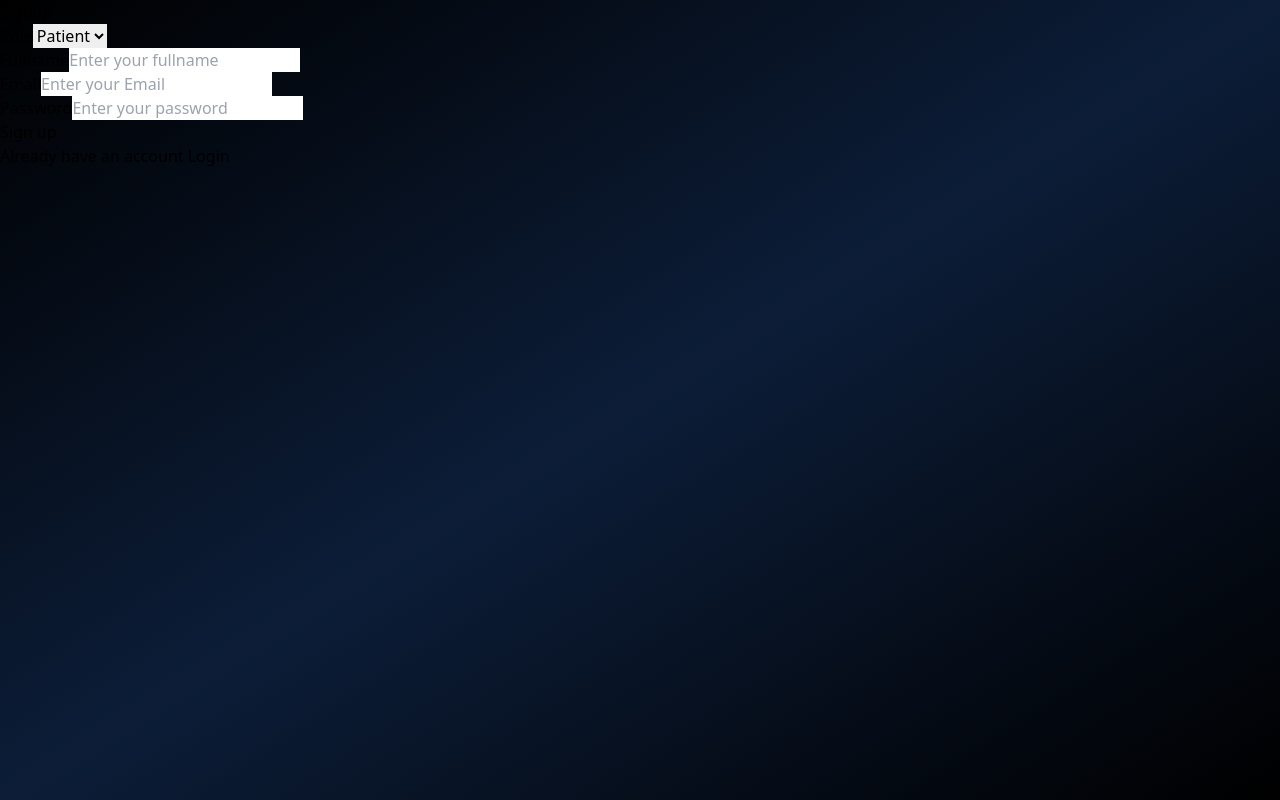
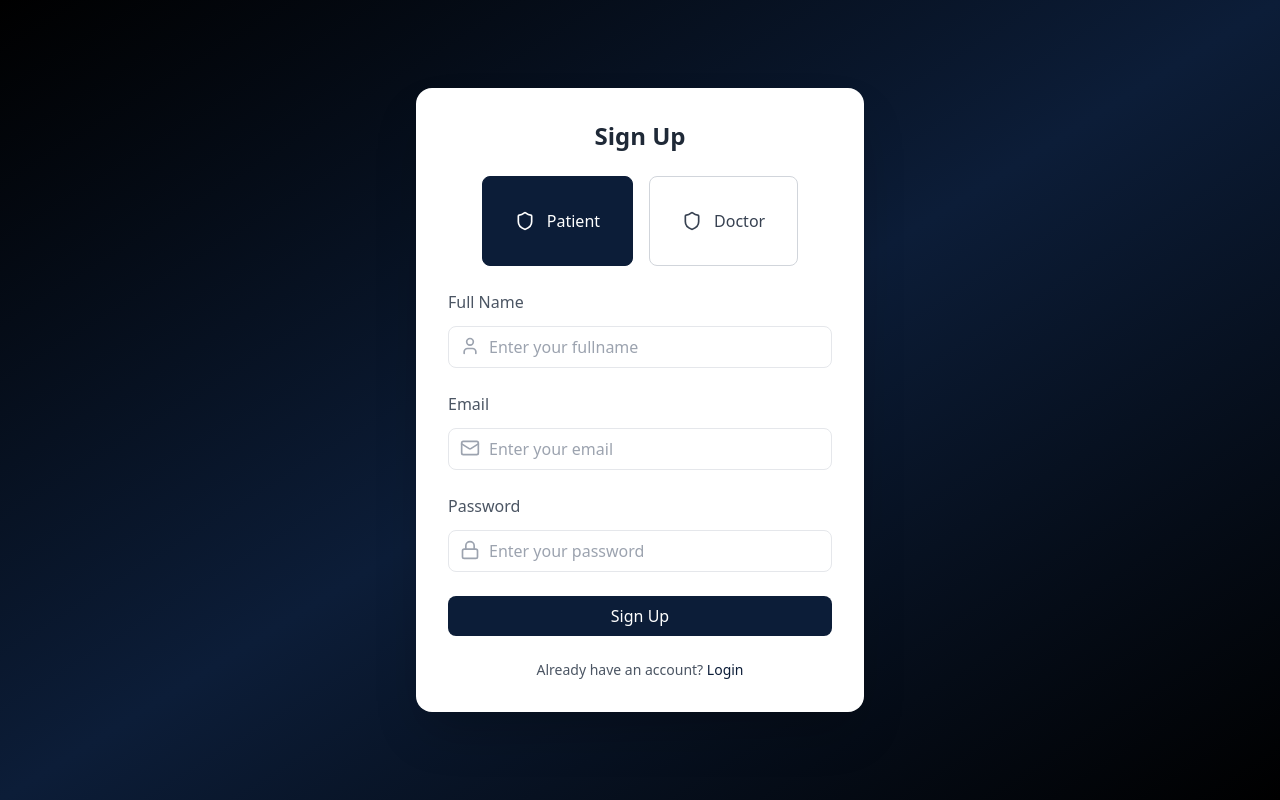
Before and after one commit to yashtech00/Hospital-management, a React (Vite) app in the folder client/: page /signup in a window 1280 px wide. Built offline with nearby package versions, Linux system fonts and the light colour scheme; no server answers.

Commit message:
done signin and signup

```diff
--- a/client/package.json
+++ b/client/package.json
@@ -14,6 +14,7 @@
     "axios": "^1.10.0",
     "class-variance-authority": "^0.7.1",
     "clsx": "^2.1.1",
+    "framer-motion": "^12.23.0",
     "lucide-react": "^0.525.0",
     "motion": "^12.23.0",
     "react": "^19.1.0",
--- a/client/src/App.tsx
+++ b/client/src/App.tsx
@@ -4,6 +4,7 @@ import Home from './pages/Home'
 import Signup from './pages/Auth/Signup'
 import { useQuery } from '@tanstack/react-query'
 import axios from 'axios'
+import Signin from './pages/Auth/Singin'
 
 
 function App() {
@@ -29,7 +30,7 @@ function App() {
     <Routes>
           <Route path="/" element={<Home />} />
           <Route path="/signup" element={<Signup />} />
-          {/* <Route path="/signin" element={<Home />} /> */}
+          <Route path="/signin" element={<Signin />} />
     </Routes>
   </BrowserRouter>
 </div>
--- a/client/src/pages/Auth/Signup.tsx
+++ b/client/src/pages/Auth/Signup.tsx
@@ -1,11 +1,9 @@
 import { useMutation } from "@tanstack/react-query";
 import axios from "axios";
-import { useState } from "react"
-import type { AuthProp } from "../../types/AuthType";
-
-
-
-
+import { useState } from "react";
+import type { SignUpProp } from "../../types/AuthType";
+import { motion } from "framer-motion";
+import { User, Lock, Mail, Shield } from "lucide-react";
 
 export default function Signup() {
   const [fullname, setFullname] = useState("");
@@ -13,89 +11,145 @@ export default function Signup() {
   const [password, setPassword] = useState("");
   const [role, setRole] = useState("patient");
 
-    const BACKEND_URL = import.meta.env.BACKEND_URL;
+  const BACKEND_URL = import.meta.env.VITE_BACKEND_URL; // use correct env variable for Vite
 
   const { mutate, isPending, error } = useMutation({
     mutationKey: ["auth"],
-        mutationFn: async (AuthDetails: AuthProp) => {
-            try {
-                const res = await axios.post(`${BACKEND_URL}/api/user/signup`, { AuthDetails }, { withCredentials: true })
+    mutationFn: async (authDetails: SignUpProp) => {
+      const res = await axios.post(
+        `${BACKEND_URL}/api/user/signup`,
+        authDetails,
+        { withCredentials: true }
+      );
       return res.data;
-            } catch (err) {
-                console.error(err);
-            }
-        }
-    })
+    },
+  });
 
-    const handleSubmit = (e: any) => {
+  const handleSubmit = (e: React.FormEvent) => {
     e.preventDefault();
-        const AuthDetails: AuthProp = {
-            fullname,
-            email,
-            password,
-            role
-        }
-        mutate(AuthDetails);
+    const authDetails: SignUpProp = { fullname, email, password, role };
+    mutate(authDetails);
+  };
 
-    }
+  const handleInput = (e: React.ChangeEvent<HTMLInputElement | HTMLSelectElement>) => {
+    const { name, value } = e.target;
+    if (name === "fullname") setFullname(value);
+    else if (name === "email") setEmail(value);
+    else if (name === "password") setPassword(value);
+    else if (name === "role") setRole(value);
+  };
 
-    const handleInput = (e: any) => {
-        const { name, value } = e.target;
-        if (name === 'fullname') setFullname(value);
-        else if (name === 'email') setEmail(value);
-        else if (name === 'password') setPassword(value);
-        else if (name === 'role') setRole(value);
-    }
+  const roles = ["patient", "doctor"];
 
   return (
-        <div>
-            <div>
-                <form onSubmit={handleSubmit}>
-                    <label>Signup</label>
-                    <div>
-                        <label>Role</label>
-                        <select title="role" name="role" value={role} onChange={handleInput}>
-                            <option value="patient">Patient</option>
-                            <option value="doctor">Doctor</option>
-                        </select>
+    <div className="flex justify-center items-center min-h-screen ">
+      <motion.form
+        onSubmit={handleSubmit}
+        initial={{ opacity: 0, y: 40 }}
+        animate={{ opacity: 1, y: 0 }}
+        transition={{ duration: 0.6 }}
+        className="bg-white rounded-2xl shadow-2xl p-8 space-y-6 w-full max-w-md"
+      >
+        <h2 className="text-center text-2xl font-bold text-gray-800">Sign Up</h2>
+
+        {/* Role Selection */}
+        <div className="space-y-3">
+          {/* <label className="block text-gray-600">Select Role</label> */}
+          <div className="flex justify-center gap-4">
+            {roles.map((item) => (
+              <motion.div
+                key={item}
+                whileHover={{ scale: 1.05 }}
+                whileTap={{ scale: 0.95 }}
+                onClick={() => setRole(item)}
+                className={`cursor-pointer flex items-center gap-3 p-8 rounded-lg border transition-all select-none
+                ${role === item ? "bg-primary text-white border-primary" : "bg-white text-gray-700 border-gray-300"}`}
+              >
+                <Shield size={20} />
+                <span className="capitalize">{item}</span>
+                <input
+                  type="radio"
+                  name="role"
+                  value={item}
+                  checked={role === item}
+                  onChange={handleInput}
+                  className="hidden"
+                />
+              </motion.div>
+            ))}
           </div>
-                    <div>
-                        <label>Fullname</label>
+        </div>
+
+        {/* Fullname */}
+        <div className="space-y-3">
+          <label className="block text-gray-600">Full Name</label>
+          <div className="relative">
+            <User className="absolute left-3 top-2.5 text-gray-400" size={20} />
             <input
+              name="fullname"
               placeholder="Enter your fullname"
               value={fullname}
-                            name="fullname"
               onChange={handleInput}
+              className="w-full pl-10 pr-3 py-2 rounded-lg border focus:outline-none focus:ring-2 focus:ring-primary"
             />
           </div>
-                    <div>
-                        <label>Email</label>
+        </div>
+
+        {/* Email */}
+        <div className="space-y-3">
+          <label className="block text-gray-600">Email</label>
+          <div className="relative">
+            <Mail className="absolute left-3 top-2.5 text-gray-400" size={20} />
             <input
-                            placeholder="Enter your Email"
+              name="email"
+              placeholder="Enter your email"
               value={email}
               onChange={handleInput}
-                            name="email"
+              className="w-full pl-10 pr-3 py-2 rounded-lg border focus:outline-none focus:ring-2 focus:ring-primary"
             />
           </div>
-                    <div>
-                        <label>Password</label>
+        </div>
+
+        {/* Password */}
+        <div className="space-y-3">
+          <label className="block text-gray-600">Password</label>
+          <div className="relative">
+            <Lock className="absolute left-3 top-2.5 text-gray-400" size={20} />
             <input
+              type="password"
+              name="password"
               placeholder="Enter your password"
               value={password}
-                            name="password"
               onChange={handleInput}
+              className="w-full pl-10 pr-3 py-2 rounded-lg border focus:outline-none focus:ring-2 focus:ring-primary"
             />
           </div>
-                    <div>
-                        <button>
-                            {isPending ? "Signing up..." : "Sign up"}
-                        </button>
-                        {error && <p className="text-red-500">Signup failed try again</p>}
+        </div>
 
-                        <p>Already have an account <a href="/signin">Login</a></p>
+        {/* Submit Button */}
+        <motion.button
+          whileHover={{ scale: 1.05 }}
+          whileTap={{ scale: 0.95 }}
+          type="submit"
+          disabled={isPending}
+          className="w-full bg-primary text-white py-2 rounded-lg hover:bg-primary/90 transition-all"
+        >
+          {isPending ? "Signing up..." : "Sign Up"}
+        </motion.button>
+
+        {/* Error Message */}
+        {error && (
+          <p className="text-red-500 text-sm text-center">Signup failed. Please try again.</p>
+        )}
+
+        {/* Redirect */}
+        <p className="text-sm text-gray-600 text-center">
+          Already have an account?{" "}
+          <a href="/signin" className="text-primary hover:underline">
+            Login
+          </a>
+        </p>
+      </motion.form>
     </div>
-                </form>
-            </div>
-        </div>
-    )
+  );
 }
--- a/client/src/pages/Auth/Singin.tsx
+++ b/client/src/pages/Auth/Singin.tsx
@@ -1,13 +1,142 @@
+import { useMutation } from "@tanstack/react-query";
+import axios from "axios";
+import { useState } from "react";
+import type {  SignInProp } from "../../types/AuthType";
+import { motion } from "framer-motion";
+import {  Lock, Mail, Shield } from "lucide-react";
+
+export default function Signin() {
+
+  const [email, setEmail] = useState("");
+  const [password, setPassword] = useState("");
+  const [role, setRole] = useState("patient");
+
+  const BACKEND_URL = import.meta.env.VITE_BACKEND_URL; // use correct env variable for Vite
+
+  const { mutate, isPending, error } = useMutation({
+    mutationKey: ["auth"],
+    mutationFn: async (authDetails: SignInProp) => {
+      const res = await axios.post(
+        `${BACKEND_URL}/api/user/signin`,
+        authDetails,
+        { withCredentials: true }
+      );
+      return res.data;
+    },
+  });
+
+  const handleSubmit = (e: React.FormEvent) => {
+    e.preventDefault();
+    const authDetails: SignInProp = { email, password, role };
+    mutate(authDetails);
+  };
+
+  const handleInput = (e: React.ChangeEvent<HTMLInputElement | HTMLSelectElement>) => {
+    const { name, value } = e.target;
+
+     if (name === "email") setEmail(value);
+    else if (name === "password") setPassword(value);
+    else if (name === "role") setRole(value);
+  };
+
+  const roles = ["patient", "doctor"];
+
+  return (
+    <div className="flex justify-center items-center min-h-screen ">
+      <motion.form
+        onSubmit={handleSubmit}
+        initial={{ opacity: 0, y: 40 }}
+        animate={{ opacity: 1, y: 0 }}
+        transition={{ duration: 0.6 }}
+        className="bg-white rounded-2xl shadow-2xl p-8 space-y-6 w-full max-w-md"
+      >
+        <h2 className="text-center text-2xl font-bold text-gray-800">Sign Up</h2>
+
+        {/* Role Selection */}
+        <div className="space-y-3">
+          {/* <label className="block text-gray-600">Select Role</label> */}
+          <div className="flex justify-center gap-4">
+            {roles.map((item) => (
+              <motion.div
+                key={item}
+                whileHover={{ scale: 1.05 }}
+                whileTap={{ scale: 0.95 }}
+                onClick={() => setRole(item)}
+                className={`cursor-pointer flex items-center gap-3 p-8 rounded-lg border transition-all select-none
+                ${role === item ? "bg-primary text-white border-primary" : "bg-white text-gray-700 border-gray-300"}`}
+              >
+                <Shield size={20} />
+                <span className="capitalize">{item}</span>
+                <input
+                  type="radio"
+                  name="role"
+                  value={item}
+                  checked={role === item}
+                  onChange={handleInput}
+                  className="hidden"
+                />
+              </motion.div>
+            ))}
+          </div>
+        </div>
 
 
 
+        {/* Email */}
+        <div className="space-y-3">
+          <label className="block text-gray-600">Email</label>
+          <div className="relative">
+            <Mail className="absolute left-3 top-2.5 text-gray-400" size={20} />
+            <input
+              name="email"
+              placeholder="Enter your email"
+              value={email}
+              onChange={handleInput}
+              className="w-full pl-10 pr-3 py-2 rounded-lg border focus:outline-none focus:ring-2 focus:ring-primary"
+            />
+          </div>
+        </div>
 
-export default function Signin() {
-    return (
-        <div>
-            <div>
+        {/* Password */}
+        <div className="space-y-3">
+          <label className="block text-gray-600">Password</label>
+          <div className="relative">
+            <Lock className="absolute left-3 top-2.5 text-gray-400" size={20} />
+            <input
+              type="password"
+              name="password"
+              placeholder="Enter your password"
+              value={password}
+              onChange={handleInput}
+              className="w-full pl-10 pr-3 py-2 rounded-lg border focus:outline-none focus:ring-2 focus:ring-primary"
+            />
+          </div>
+        </div>
 
-            </div>
-        </div>
-    )
+        {/* Submit Button */}
+        <motion.button
+          whileHover={{ scale: 1.05 }}
+          whileTap={{ scale: 0.95 }}
+          type="submit"
+          disabled={isPending}
+          className="w-full bg-primary text-white py-2 rounded-lg hover:bg-primary/90 transition-all"
+        >
+          {isPending ? "Signing up..." : "Sign Up"}
+        </motion.button>
+
+        {/* Error Message */}
+        {error && (
+          <p className="text-red-500 text-sm text-center">Signup failed. Please try again.</p>
+        )}
+
+        {/* Redirect */}
+        <p className="text-sm text-gray-600 text-center">
+          Don't have an account?{" "}
+          <a href="/signup" className="text-primary hover:underline">
+            Sign up
+          </a>
+        </p>
+      </motion.form>
+    </div>
+  );
 }
```
Also changed, not shown: client/src/types/AuthType.tsx (+7 -1 lines), 2 other files (tests, documents, lock files or other folders). Lines whose indentation alone changed are shown as unchanged.
